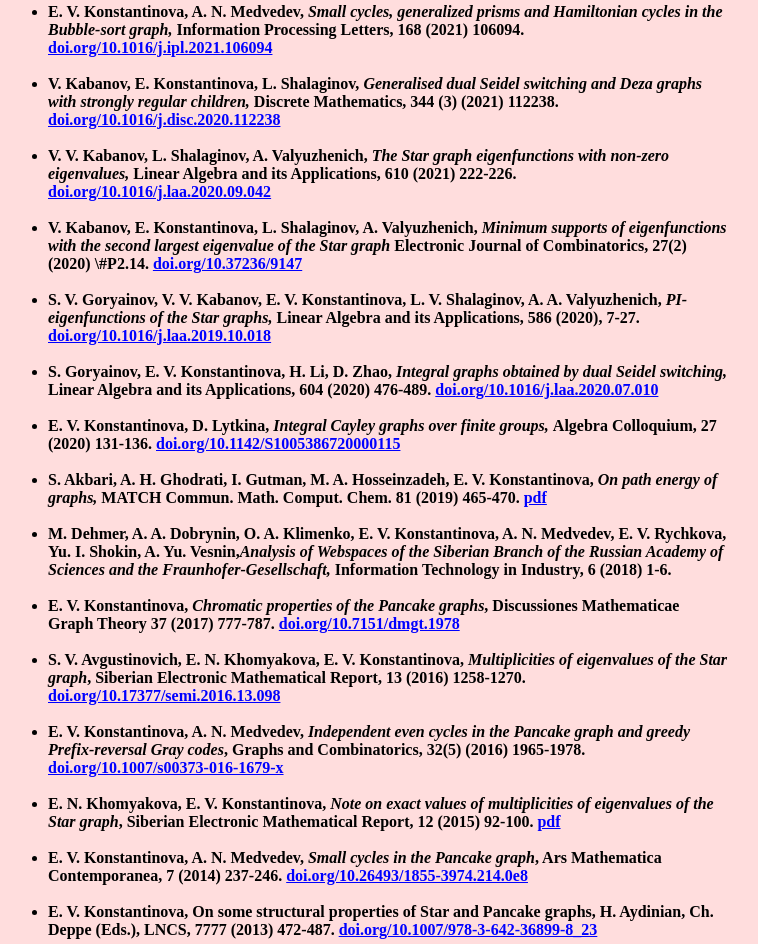
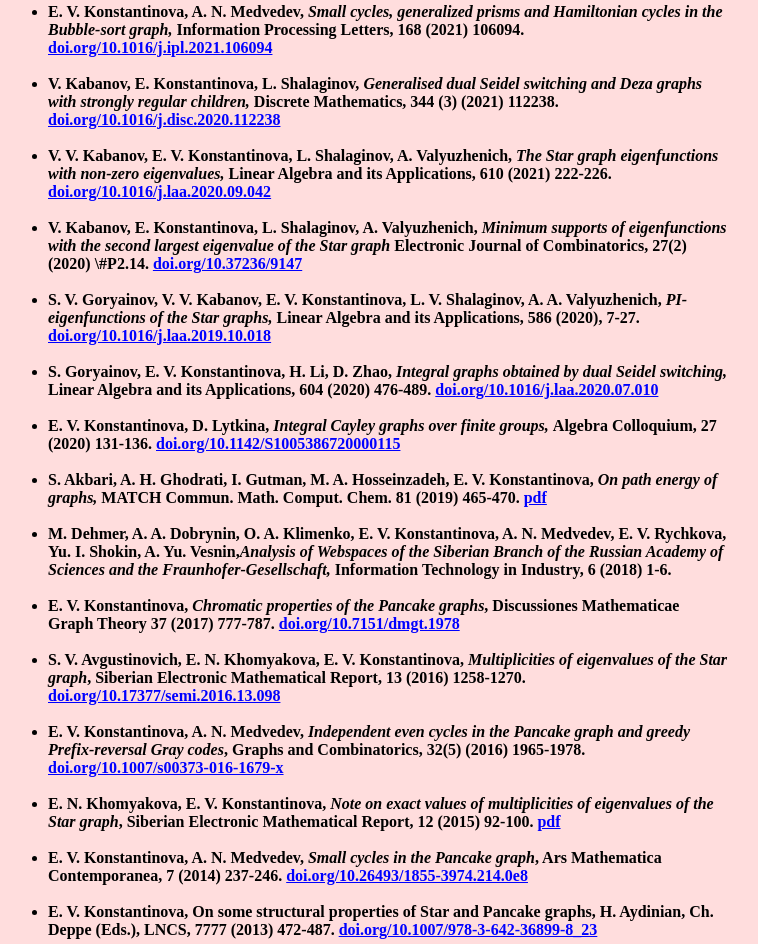
Before and after one commit to ekonsta/ekonsta.github.io, a plain HTML site: page publications.html in a window 1280 px wide. Shown: the part 1079-2023 px from the top of the page, without its empty margins (272-1030 px from the left). Drawn offline with Linux system fonts and the light colour scheme.

Commit message:
Add files via upload

```diff
--- a/publications.html
+++ b/publications.html
@@ -93,7 +93,7 @@ Graph theory, algebraic graph theory, hypergraph theory, combinatorics, mathemat
    <a href="https://doi.org/10.1016/j.disc.2020.112238" style="color: #0000FF"> doi.org/10.1016/j.disc.2020.112238</a>
    </li>
    <br>
-   <li>V. V. Kabanov, L. Shalaginov, A. Valyuzhenich, <i> The Star graph eigenfunctions with non-zero eigenvalues, </i> Linear Algebra and its Applications, 610 (2021) 222-226.
+   <li>V. V. Kabanov, E. V. Konstantinova, L. Shalaginov, A. Valyuzhenich, <i> The Star graph eigenfunctions with non-zero eigenvalues, </i> Linear Algebra and its Applications, 610 (2021) 222-226.
    <a href="https://doi.org/10.1016/j.laa.2020.09.042" style="color: #0000FF"> doi.org/10.1016/j.laa.2020.09.042</a>
    </li>
    <br>
```
